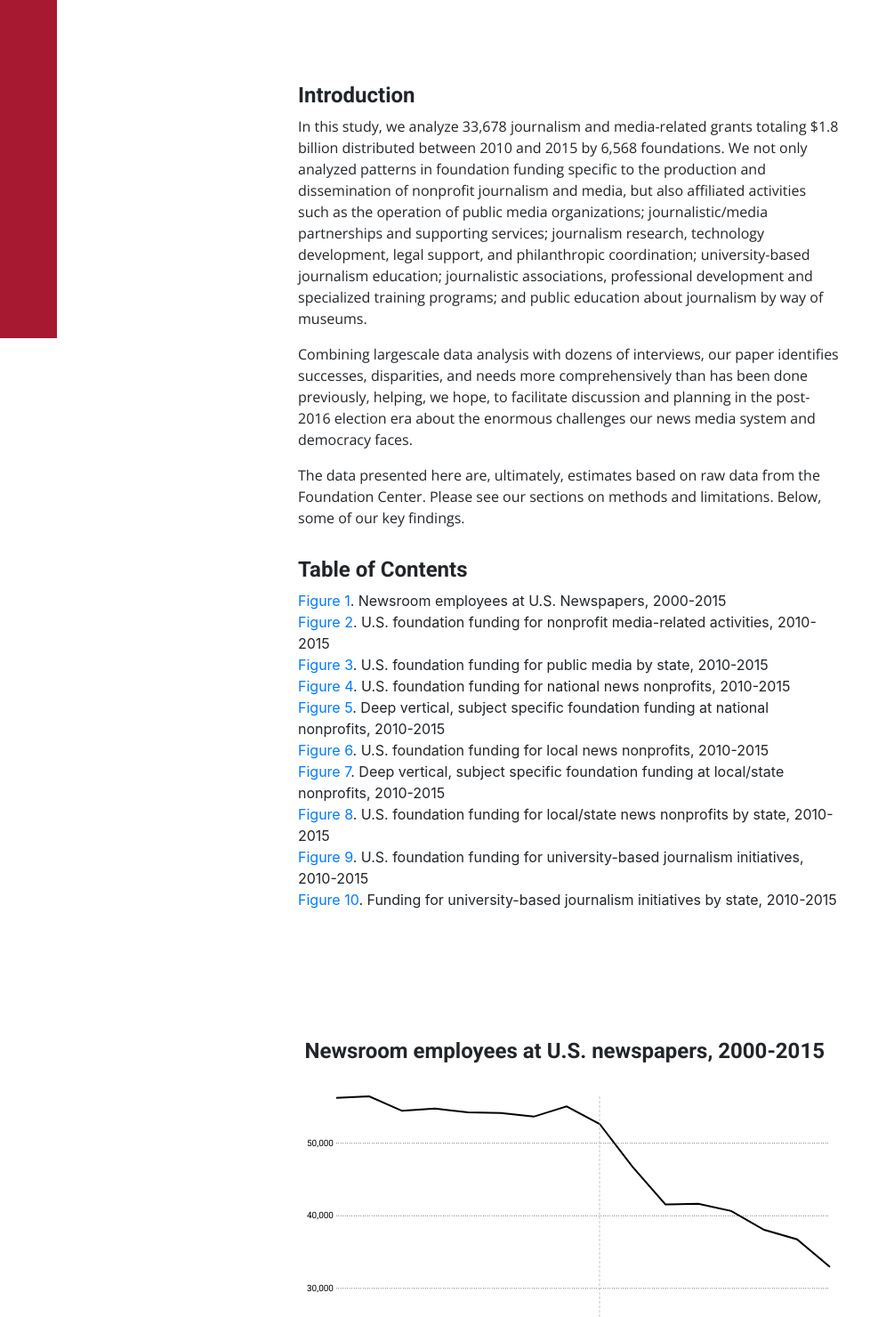
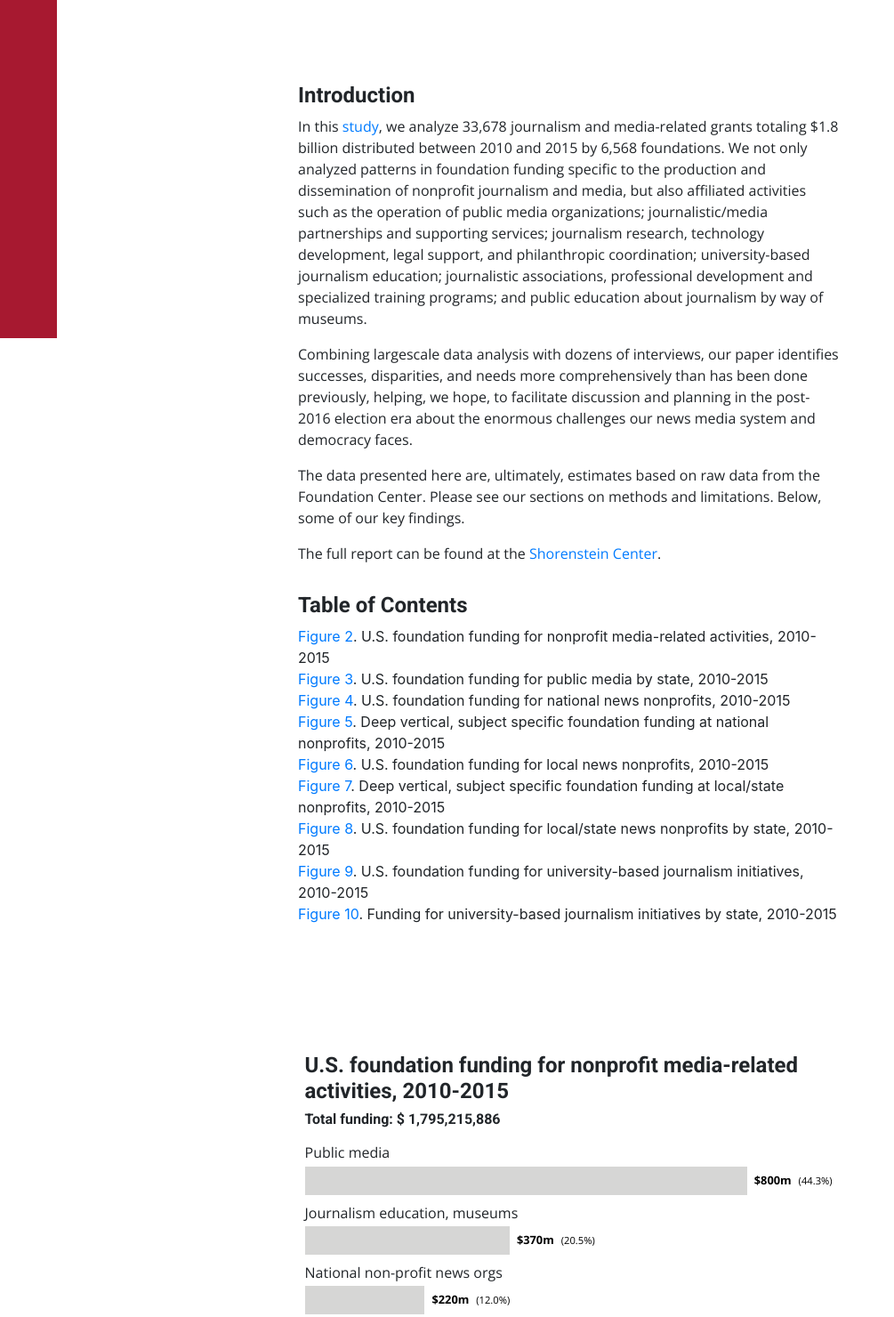
Before and after one commit to fsorodrigues/fdn-grants, a website: page dist/index.html in a window 1280 px wide. Shown: the part 420-1900 px from the top of the page at 89% size, without its empty margins (0-1005 px from the left). Drawn offline with nearby package versions, Linux system fonts and the light colour scheme; no server answers.

Commit message:
Update index.html

```diff
--- a/dist/index.html
+++ b/dist/index.html
@@ -58,15 +58,17 @@
 
                 <a name="intro"></a><h4>Introduction</h4>
 
-                <p>In this study, we analyze 33,678 journalism and media-related grants totaling $1.8 billion distributed between 2010 and 2015 by 6,568 foundations. We not only analyzed patterns in foundation funding specific to the production and dissemination of nonprofit journalism and media, but also affiliated activities such as the operation of public media organizations; journalistic/media partnerships and supporting services; journalism research, technology development, legal support, and philanthropic coordination; university-based journalism education; journalistic associations, professional development and specialized training programs; and public education about journalism by way of museums.</p>
+                <p>In this <a href="https://shorensteincenter.org/funding-the-news-foundations-and-nonprofit-media/" target="_blank">study</a>, we analyze 33,678 journalism and media-related grants totaling $1.8 billion distributed between 2010 and 2015 by 6,568 foundations. We not only analyzed patterns in foundation funding specific to the production and dissemination of nonprofit journalism and media, but also affiliated activities such as the operation of public media organizations; journalistic/media partnerships and supporting services; journalism research, technology development, legal support, and philanthropic coordination; university-based journalism education; journalistic associations, professional development and specialized training programs; and public education about journalism by way of museums.</p>
 
                 <p>Combining largescale data analysis with dozens of interviews, our paper identifies successes, disparities, and needs more comprehensively than has been done previously, helping, we hope, to facilitate discussion and planning in the post-2016 election era about the enormous challenges our news media system and democracy faces.</p>
 
                 <p>The data presented here are, ultimately, estimates based on raw data from the Foundation Center. Please see our sections on methods and limitations. Below, some of our key findings.</p>
 
+		<p>The full report can be found at the <a href="https://shorensteincenter.org/funding-the-news-foundations-and-nonprofit-media/" target="_blank">Shorenstein Center</a>.</p>
+
                 <a name="intro"></a><h4>Table of Contents</h4>
                 <ul class="list-unstyled">
-                    <li><a href="#figure-01">Figure 1</a>. Newsroom employees at U.S. Newspapers, 2000-2015</li>
+
                     <li><a href="#figure-02">Figure 2</a>. U.S. foundation funding for nonprofit media-related activities, 2010-2015</li>
                     <li><a href="#figure-03">Figure 3</a>. U.S. foundation funding for public media by state, 2010-2015</li>
                     <li><a href="#figure-04">Figure 4</a>. U.S. foundation funding for national news nonprofits, 2010-2015</li>
@@ -82,10 +84,10 @@
             <div class="col-md-3"></div>
 		</div>
 
-            <div class="row container-chart">
+       <!--    <div class="row container-chart"> -->
                 <!-- line chart -->
-                <div class="col-12 col-md-8 offset-md-2 col-lg-6 offset-lg-3 figure-01" id="figure-01"></div>
-            </div>
+       <!--         <div class="col-12 col-md-8 offset-md-2 col-lg-6 offset-lg-3 figure-01" id="figure-01"></div> -->
+       <!--     </div> -->
 
             <div class="row container-chart">
                 <!-- hor bar chart -->
```
